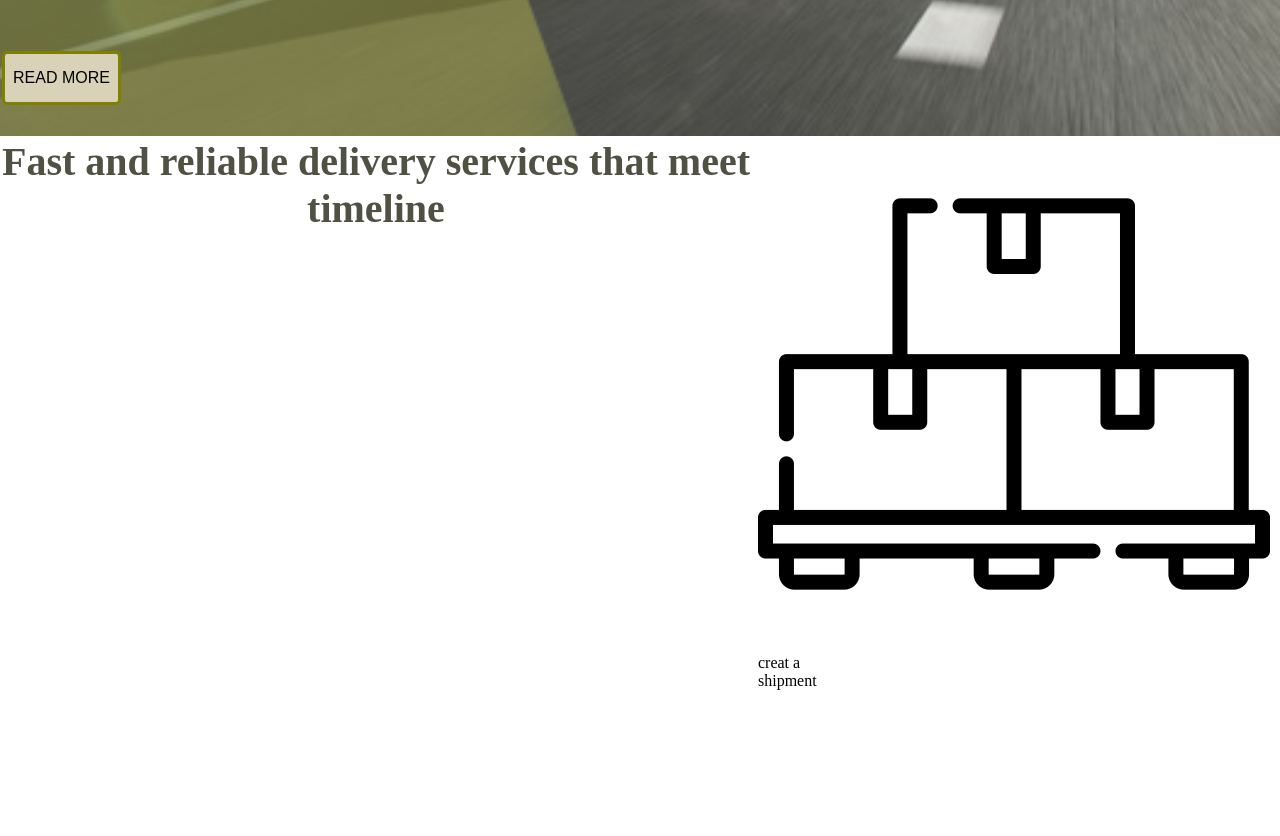
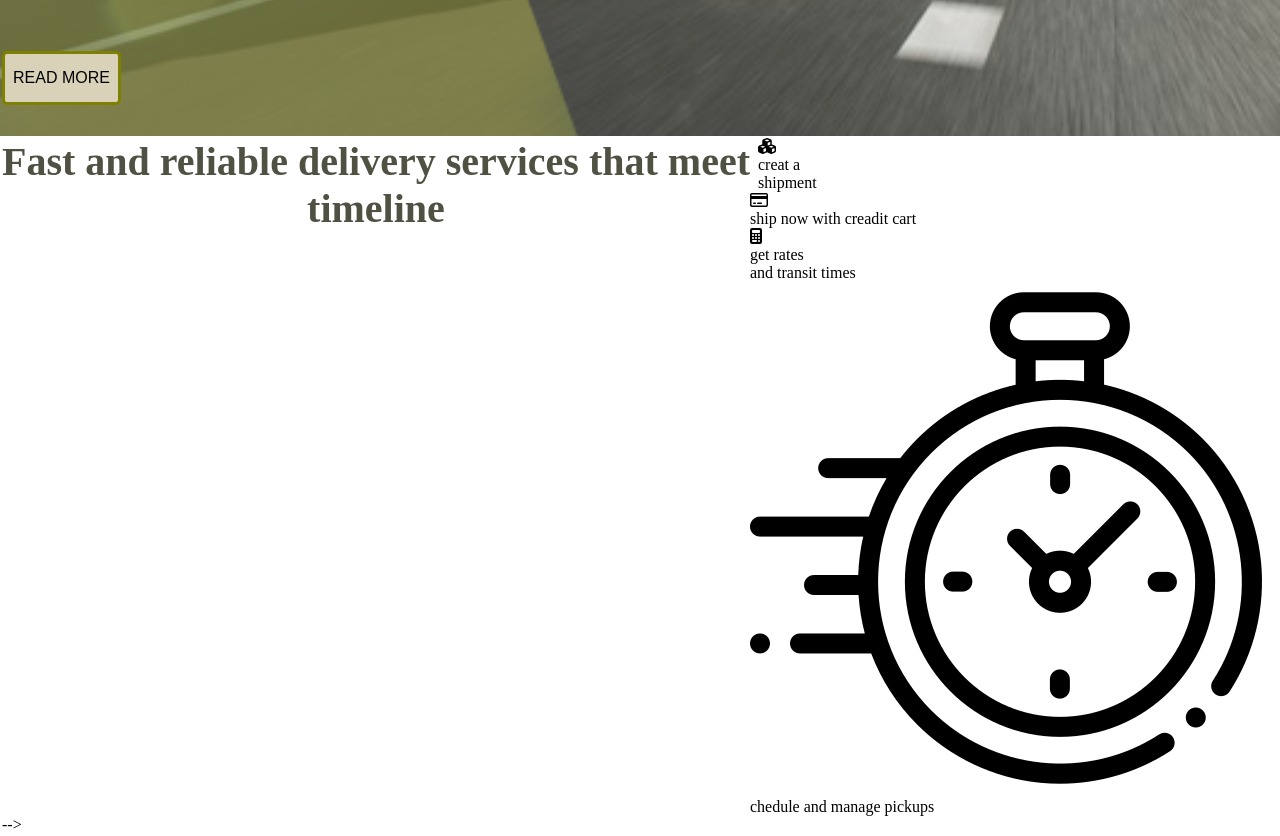
Before and after one commit to lharrak-botaina/projet3-landing-page, a plain HTML site: page Realisation/realisation.html in a window 1280 px wide. Shown: the part 564-1400 px from the top of the page. Before the commit the page ends 1256 px from the top, so only its background shows below. Drawn offline with Linux system fonts and the light colour scheme.

Commit message:
Update realisation.html

```diff
--- a/Realisation/realisation.html
+++ b/Realisation/realisation.html
@@ -7,6 +7,7 @@
     <title>landing page</title>
     <link rel="stylesheet" href="style.css">
     <link rel="stylesheet" href="FLEX-gris.css">
+    <script src="https://kit.fontawesome.com/8fcdccbc8f.js" crossorigin="anonymous"></script>
 </head>
 <body >
     <div class="transport">
@@ -40,24 +41,28 @@
     </header>
     <main class="row">
         <h2>Fast and reliable delivery services that meet <br> timeline</h2>
-        <section>
-        <div class="packages col-sm-6 col-lg-2 col-md-2">
-            <img src="packages.png" alt="packages">
+        <section >
+        <div class="packages  col-lg-2 ">
+            <i class="fas fa-cubes"></i>
+
             <p>creat a shipment</p>
         </div>
-        <!-- <div >
-            <img src="credit-card.png" alt="credit-card">
+        <div >
+            <!-- <img src="credit-card.png" alt="credit-card"> -->
+            <i class="far fa-credit-card"></i>
             <p>ship now with creadit cart</p>
-        </div> -->
-        <!-- <div>
-            <img src="calculator.png" alt="calculator">
+        </div>
+         <div>
+            <!-- <img src="calculator.png" alt="calculator"> -->
+            <i class="fas fa-calculator"></i>
             <p>get rates <br>and transit times</p>
         </div>
         <div>
             <img src="clock.png" alt="clock">
             <p>chedule and manage pickups</p>
         </div>
-        <div>
+    </section>
+         <!-- <div>
             <img src="shopping-cart.png" alt="shopping">
             <p>order shipping supplies</p>
 
@@ -100,7 +105,7 @@
                 </div>
             </div>
         </section>
-    </main>  -->
+    </main>  --> -->
     <!-- <footer class="row">
         <div>
         <img src="delivery-logo-design-template-a4d80ebb3305fef2afe82c687e994b6b_screen_copie_2.png" alt="">
```
